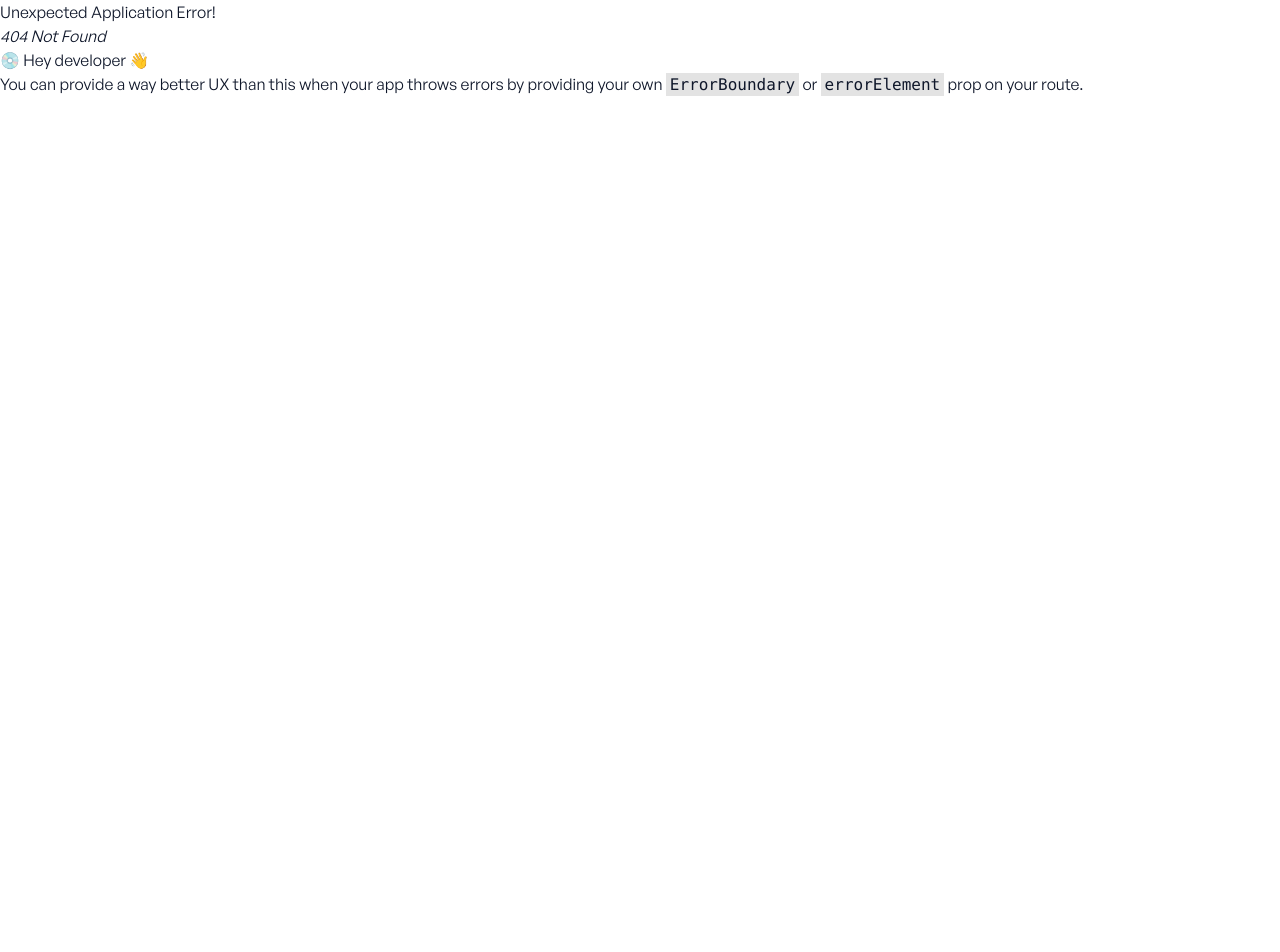
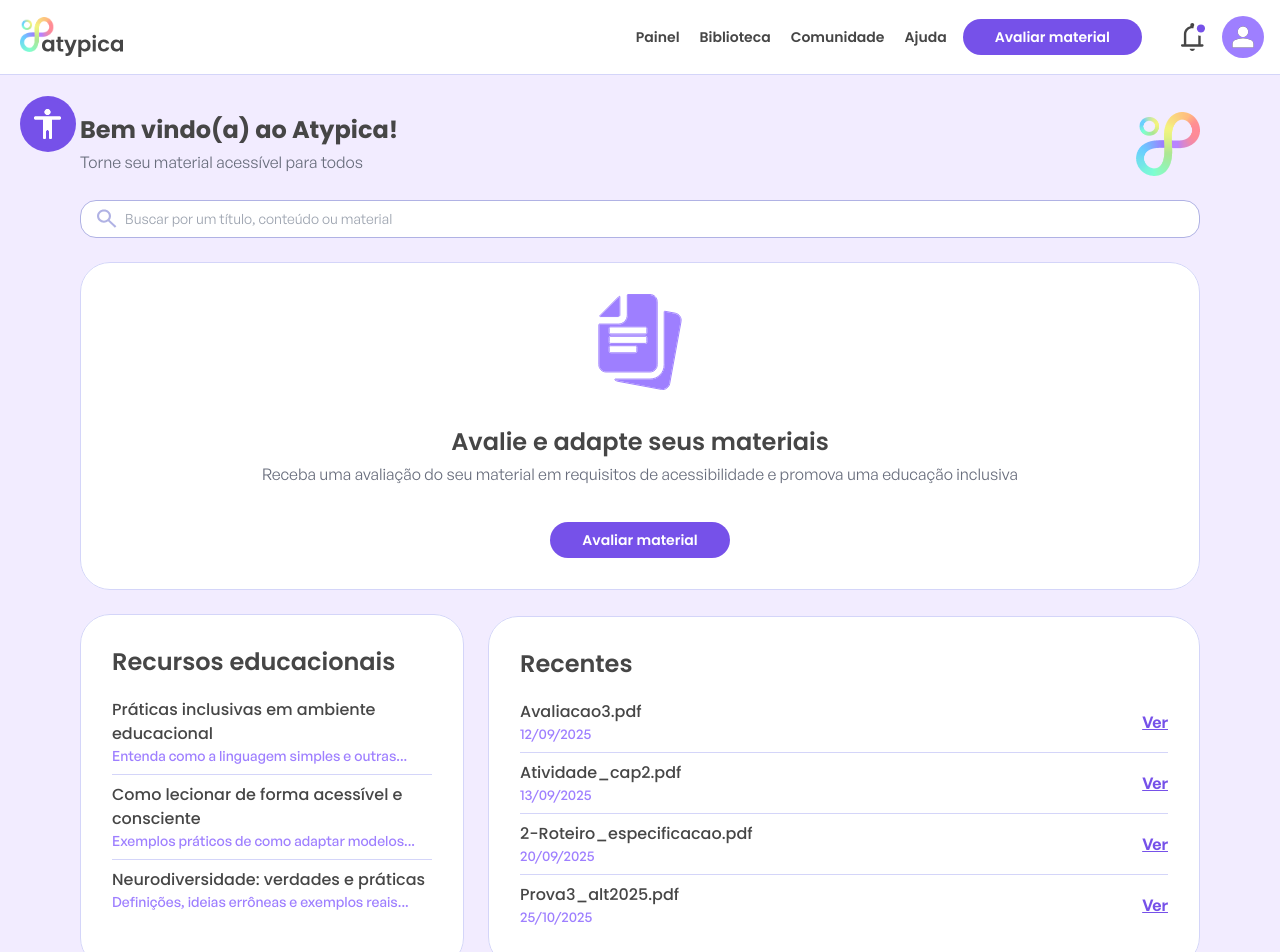
Before and after one commit to guilhermeavarella/atypica-frontend, a React (Vite) app: page /home in a window 1280 px wide. Before the commit this address had no page. Shown: the top 952 px of the page. Before the commit the page ends 800 px from the top, so only its background shows below. Built offline with nearby package versions, Linux system fonts and the light colour scheme.

Commit message:
feat[page]: home page

```diff
--- a/src/App.jsx
+++ b/src/App.jsx
@@ -63,7 +63,7 @@ export default function App() {
   return (
     <div className={`min-h-screen ${isLoginPage ? 'bg-background-purple-light' : 'bg-background-purple'} text-content-primary dark:bg-slate-900 dark:text-slate-100`}>
       {!isLoginPage && (
-        <header className="bg-background-fixed-white border-b border-content-light">
+        <header className="fixed w-full bg-background-fixed-white border-b border-content-light">
           <nav className="w-full mx-auto p-4 flex items-center justify-between" aria-label="Principal">
             <Link to="/dashboard" aria-label="Ir para tela inicial">
               <img src="/src/assets/logos/large.svg" alt="logo da Atypica" className="h-10 mx-1" />
@@ -71,8 +71,8 @@ export default function App() {
             <div className="flex items-center gap-4 lg:gap-8">
               <div className="flex items-center gap-3">
                 <div className="hidden md:flex items-center gap-3">
-                  <Button variant="secondary" text="Painel" onClick={() => { navigate('/dashboard') }} />
-                  <Button variant="secondary" text="Biblioteca" onClick={() => { navigate('/forum') }} />
+                  <Button variant="secondary" text="Painel" onClick={() => { navigate('/home') }} />
+                  <Button variant="secondary" text="Biblioteca" onClick={() => { navigate('/home') }} />
                   <Button variant="secondary" text="Comunidade" onClick={() => { navigate('/forum') }} />
                   <Button variant="secondary" text="Ajuda" onClick={() => { navigate('/help') }} />
                 </div>
@@ -90,12 +90,12 @@ export default function App() {
         </header>
       )}
 
-      <main id="main" className="max-w-6xl mx-auto p-4">
+      <main id="main" className="min-h-[85vh] max-w-6xl mx-auto pt-[6rem] p-4">
         <Outlet />
       </main>
 
       {!isLoginPage && (
-      <footer className="mt-12 border-t border-slate-200 dark:border-slate-700">
+      <footer className="mt-12 border-t bg-background-fixed-white border-content-light dark:border-slate-700">
         <div className="max-w-6xl mx-auto p-4 text-sm text-slate-500 dark:text-slate-400">© 2025 Atypica • Protótipo</div>
       </footer>
       )}
--- a/src/main.tsx
+++ b/src/main.tsx
@@ -4,7 +4,7 @@ import { createBrowserRouter, RouterProvider } from 'react-router-dom'
 import '/src/index.css';
 import App from './App'
 import Login from './pages/Login'
-import Dashboard from './pages/Dashboard'
+import Home from './pages/Home'
 import Upload from './pages/Upload'
 import Analysis from './pages/Analysis'
 import Settings from './pages/Settings'
@@ -20,7 +20,7 @@ const router = createBrowserRouter([
     children: [
       { index: true, element: <Login /> },
       { path: 'login', element: <Login /> },
-      { path: 'dashboard', element: <Dashboard /> },
+      { path: 'home', element: <Home /> },
       { path: 'upload', element: <Upload /> },
       { path: 'analysis/:jobId?', element: <Analysis /> },
       { path: 'settings', element: <Settings /> },
--- /dev/null
+++ b/src/pages/Home.jsx
@@ -0,0 +1,88 @@
+import React from 'react'
+import { Link } from 'react-router-dom'
+import Button from '../components/Button'
+
+const mockResources = [
+  { title: "Práticas inclusivas em ambiente educacional", description: "Entenda como a linguagem simples e outras..." },
+  { title: "Como lecionar de forma acessível e consciente", description: "Exemplos práticos de como adaptar modelos..." },
+  { title: "Neurodiversidade: verdades e práticas", description: "Definições, ideias errôneas e exemplos reais..." }
+]
+
+const mockRecents = [
+  { name: "Avaliacao3.pdf", date: "12/09/2025" },
+  { name: "Atividade_cap2.pdf", date: "13/09/2025" },
+  { name: "2-Roteiro_especificacao.pdf", date: "20/09/2025" },
+  { name: "Prova3_alt2025.pdf", date: "25/10/2025" }
+]
+
+export default function Home() {
+  return (
+    <section className="flex flex-col py-4 gap-6">
+        <div className="w-full inline-flex flex-row items-center justify-between">
+            <div className="inline-flex flex-col justify-start gap-1">
+                <h1 className="text-center text-2xl font-bold font-poppins">Bem vindo(a) ao Atypica!</h1>
+                <p className="text-content-secondary">Torne seu material acessível para todos</p>
+            </div>
+            <img src="/src/assets/icons/inifin.png" alt="Atypica símbolo" className="w-16 h-16"/>
+        </div>
+
+        <div className="w-full inline-flex items-center border border-content-tertiary rounded-2xl bg-background-fixed-white px-4 gap-2">
+            <img src="/src/assets/icons/search.svg" alt="Buscar" className="w-5 h-5 snap-center"/>
+            <input className="w-full py-2 text-sm text-content-light" placeholder="Buscar por um título, conteúdo ou material"/>
+        </div>
+
+        <section className="w-full p-8 bg-background-fixed-white rounded-[30px] outline outline-1 outline-offset-[-1px] outline-content-light inline-flex flex-col gap-9">
+            <img src="/src/assets/icons/docs_art.svg" alt="Ilustração de documentos" className="w-24 h-24 self-center"/>
+            <div className="w-full inline-flex flex-col justify-start items-center gap-1">
+                <h1 className="text-2xl font-semibold font-poppins">Avalie e adapte seus materiais</h1>
+                <p className="text-content-secondary">Receba uma avaliação do seu material em requisitos de acessibilidade e promova uma educação inclusiva</p>
+            </div>
+            <div className="w-full inline-flex flex-row justify-center items-center gap-4">
+                <Button variant="primary" text="Avaliar material" type="submit" onClick={() => {}} />
+            </div>
+        </section>
+
+        <div className="w-full inline-flex flex-col md:flex-row items-center gap-6">
+             <section className="md:max-w-[24rem] w-full p-8 bg-background-fixed-white rounded-[30px] outline outline-1 outline-offset-[-1px] outline-content-light inline-flex flex-col gap-3 pb-12">
+                <h1 className="text-2xl font-semibold font-poppins">Recursos educacionais</h1>
+                <ul className="divide-y divide-content-light">
+                    {mockResources.map(h => (
+                        <li className="py-2 flex items-center justify-between gap-4 cursor-pointer">
+                            <div>
+                                <div className="font-medium font-poppins">{h.title}</div>
+                                <div className="font-medium text-sm text-brand-primary-light">{h.description}</div>
+                            </div>
+                        </li>
+                    ))}
+                </ul>
+             </section>
+
+             <section className="md:max-w-[48rem] w-full p-8 bg-background-fixed-white rounded-[30px] outline outline-1 outline-offset-[-1px] outline-content-light inline-flex flex-col gap-3">
+                <h1 className="text-2xl font-semibold font-poppins">Recentes</h1>
+                <ul className="divide-y divide-content-light">
+                    {mockRecents.map(h => (
+                        <li className="py-2 flex items-center justify-between gap-4 cursor-pointer">
+                            <div>
+                                <div className="font-medium font-poppins">{h.name}</div>
+                                <div className="font-medium text-sm text-brand-primary-light">{h.date}</div>
+                            </div>
+                            <div className="flex items-center gap-3">
+                                <p className="text-brand-primary font-semibold underline">Ver</p>
+                            </div>
+                        </li>
+                    ))}
+                </ul>
+             </section>
+        </div>
+        <section className="w-full p-8 bg-background-fixed-white rounded-[30px] outline outline-1 outline-offset-[-1px] outline-content-light inline-flex flex-col gap-9">
+            <div className="w-full inline-flex flex-col justify-start items-center gap-1">
+                <h1 className="text-2xl font-semibold font-poppins">Compartilhe com a comunidade</h1>
+                <p className="text-content-secondary">Compartilhe seu material com toda a comunidade para que mais pessoas possam usar!</p>
+            </div>
+            <div className="w-full inline-flex flex-row justify-center items-center gap-4">
+                <Button variant="primary" text="Quero compartilhar" type="submit" onClick={() => {}} />
+            </div>
+        </section>
+    </section>
+  )
+}
--- a/src/pages/Login.jsx
+++ b/src/pages/Login.jsx
@@ -13,7 +13,7 @@ export default function Login() {
           <div className="text-center justify-center text-content-primary text-2xl font-bold font-poppins">Acesse sua conta</div>
           <div className="text-center justify-center text-content-secondary text-sm">Torne seu material acessível para todos</div>
         </div>
-        <form className="w-full mt-2" onSubmit={(e) => { navigate('/dashboard') }}>
+        <form className="w-full mt-2" onSubmit={(e) => { navigate('/home') }}>
           <label className="block mb-2">
             <span className="block text-sm">E-mail</span>
             <input className="w-full h-[2.5rem] px-3.5 py-3 rounded-2xl border border-content-secondary" type="email"/>
@@ -22,17 +22,17 @@ export default function Login() {
             <span className="block text-sm">Senha</span>
             <input className="w-full h-[2.5rem] px-3.5 py-3 rounded-2xl border border-content-secondary" type="password" />
           </label>
-          <button className="mt-3 w-full min-h-[2.25rem] px-[2rem] py-[0.75rem] bg-brand-primary rounded-3xl inline-flex justify-center items-center gap-1" onClick={() => { navigate('/dashboard') }}>
+          <button className="mt-3 w-full min-h-[2.25rem] px-[2rem] py-[0.75rem] bg-brand-primary rounded-3xl inline-flex justify-center items-center gap-1" onClick={() => { navigate('/home') }}>
             <div className="text-center justify-center text-content-inverse text-sm font-semibold font-poppins">Continuar</div>
           </button>
         </form>
         <div className="text-center justify-center text-content-secondary text-sm underline">Esqueceu sua senha?</div>
         <div className="text-center justify-center text-content-secondary text-base font-normal">ou</div>
         <div className="self-stretch inline-flex flex-col justify-start items-center gap-3">
-          <SectionButton text="Receber código via E-mail" icon="/src/assets/icons/email.svg" onClick={() => { navigate('/dashboard') }} />
-          <SectionButton text="Acessar via QR code" icon="/src/assets/icons/qr.svg" onClick={() => { navigate('/dashboard') }} />
-          <SectionButton text="Acessar com Google" icon="/src/assets/icons/google.svg" onClick={() => { navigate('/dashboard') }} />
-          <SectionButton text="Acessar com Microsoft" icon="/src/assets/icons/microsoft.svg" onClick={() => { navigate('/dashboard') }} />
+          <SectionButton text="Receber código via E-mail" icon="/src/assets/icons/email.svg" onClick={() => { navigate('/home') }} />
+          <SectionButton text="Acessar via QR code" icon="/src/assets/icons/qr.svg" onClick={() => { navigate('/home') }} />
+          <SectionButton text="Acessar com Google" icon="/src/assets/icons/google.svg" onClick={() => { navigate('/home') }} />
+          <SectionButton text="Acessar com Microsoft" icon="/src/assets/icons/microsoft.svg" onClick={() => { navigate('/home') }} />
         </div>
         <p className="text-content-light mt-[-0.25rem] text-sm">_____________________________________</p>
         <div className="inline-flex flex-col text-center justify-center text-content-secondary text-sm">Não tem uma conta? <button className="text-brand-primary font-semibold" onClick={() => {}}>Comece agora</button></div>
```
Also changed, not shown: src/assets/icons/docs_art.svg (added), src/assets/icons/inifin.png (added).
